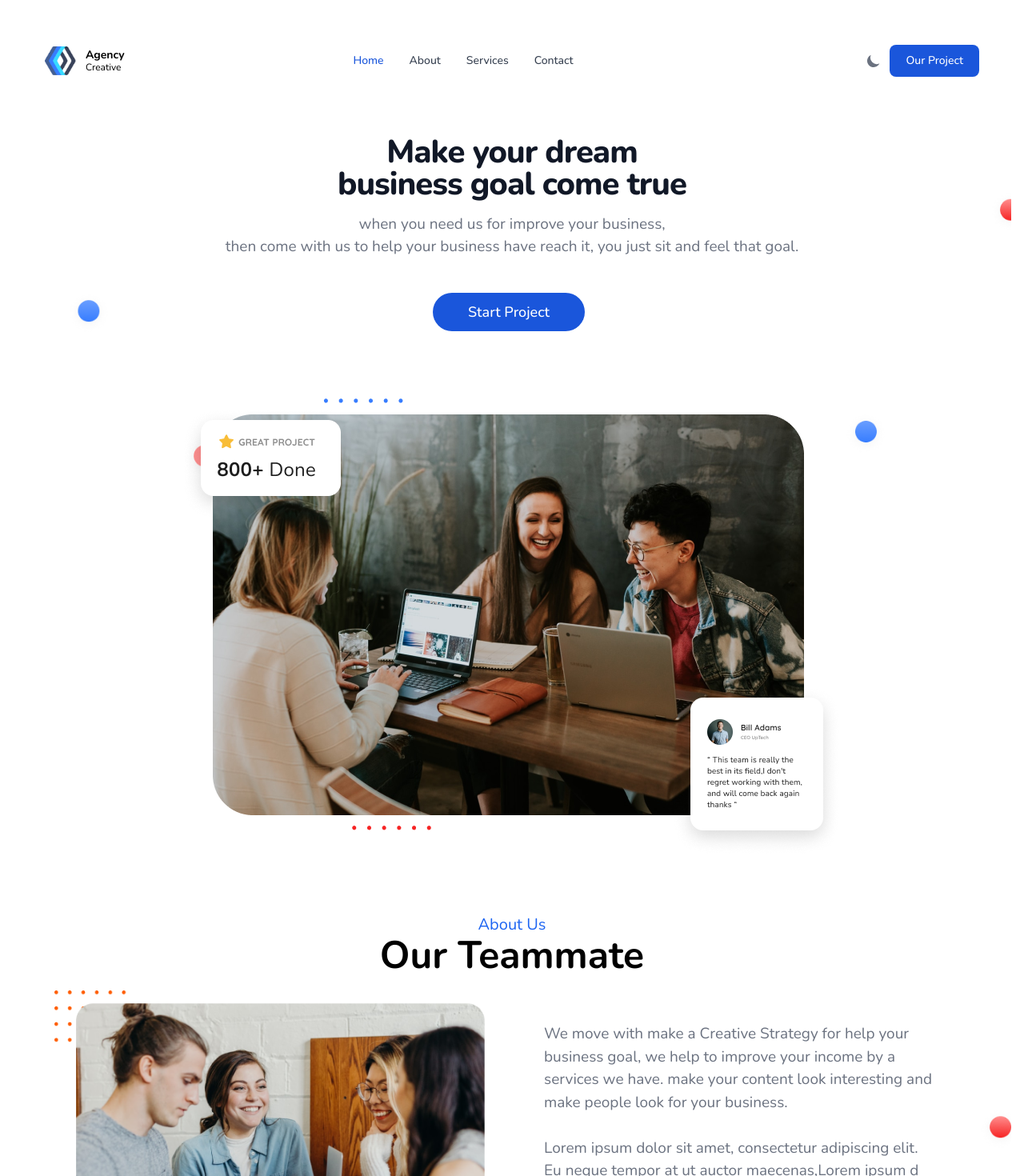
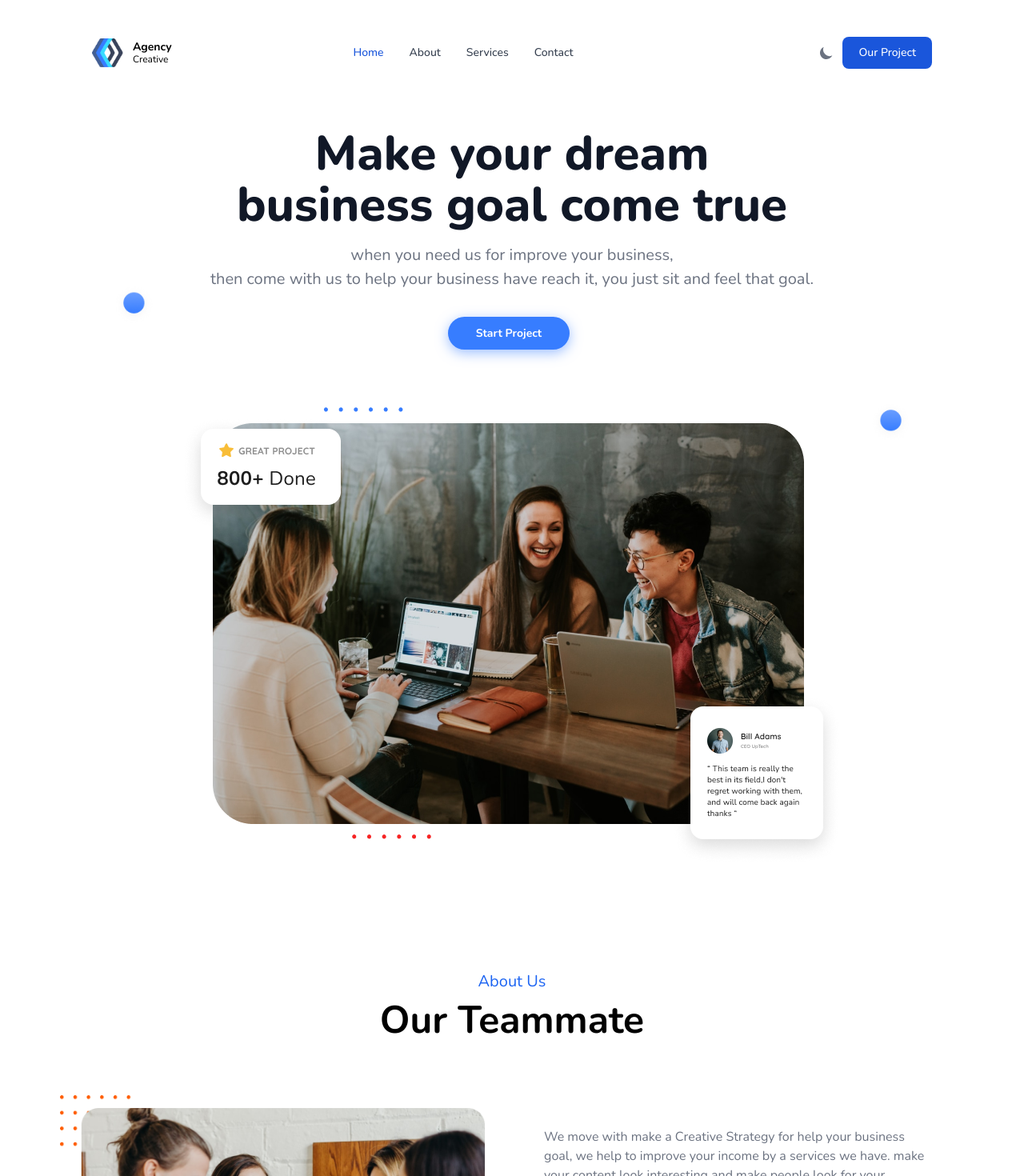
Before and after one commit to AlbertBislimi/react-project, a React (Create React App) app: page / in a window 1280 px wide. Shown: the top 1470 px of the page at 80% size. Built offline with nearby package versions, Linux system fonts and the light colour scheme.

Commit message:
small chaanges

```diff
--- a/src/App.jsx
+++ b/src/App.jsx
@@ -14,7 +14,7 @@ const App = () => {
       <>
 
 
-      <div className='overflow-x-hidden dark:bg-black container mx-auto px-4'>
+      <div className='overflow-x-hidden dark:bg-black container mx-auto px-[25px] lg:px-[75px]'>
       <div style={{ backgroundImage:`url(${bg})`,backgroundRepeat:"no-repeat",backgroundSize:"cover" }}>
       <Nav />
       <Header />
--- a/src/components/about/About.jsx
+++ b/src/components/about/About.jsx
@@ -4,10 +4,10 @@ import Aboutus from '../../assets/Aboutus.png';
 
 const About = () => {
   return (
-  <div id="about" className='w-full dark:bg-black'>
+  <div id="about" className='w-full flex flex-col items-start gap-[50px] mt-[100px] dark:bg-black'>
 
-      <div className='max-w-[1240px] mx-auto relative lg:py-10 lg:px-12 lg:h-50'>
-          <div className='mx-auto max-w-screen-xl text-center'>
+      {/* <div className='mx-auto relative lg:py-10 lg:px-12 lg:h-50'> */}
+          <div className='mx-auto flex flex-col justify-center gap-[10px] items-center text-center'>
               <h2 className="text-xl pt-8 text-blue-600 text-center dark:text-white">About Us</h2>
               <h3 className='text-3xl font-bold sm:text-5xl text-black text-center dark:text-white'>Our Teammate</h3>
           </div>
@@ -17,7 +17,7 @@ const About = () => {
               <div className="text-center mx-auto max-w-screen-xl lg:flex lg:mt-5 lg:p-100px lg:flex-col lg:justify-center lg:gap-y-6 px-5">
                 <p className='lg:text-left mb-2 text-left	text-gray-500 dark:text-white'>We move with make a Creative Strategy for help your business goal, we help to improve your income by a services we have. make your content look interesting and make people look for your business.<br/><br/> Lorem ipsum dolor sit amet, consectetur adipiscing elit. Eu neque tempor at ut auctor maecenas,Lorem ipsum d</p>
                 <div className="flex justify-center">
-                  <button type="button" className="mb-10 text-white bg-gradient-to-r from-blue-500 via-blue-600 to-blue-700 hover:bg-gradient-to-br focus:ring-4 focus:outline-none focus:ring-blue-300 dark:bg-white font-medium rounded-full text-sm px-5 py-2.5 text-center mt-5 w-[50%] lg:w-40">About Us</button>
+                  <button type="button" className="mb-10 text-white drop-shadow-blue bg-[#377DFF] hover:bg-gradient-to-br focus:ring-4 focus:outline-none focus:ring-blue-300 dark:bg-white font-medium rounded-full text-sm px-5 py-2.5 text-center mt-5 w-[50%] lg:w-40">About Us</button>
                   {/*<button type="button" className="mb-20 text-blue-700 hover:text-white border border-blue-700 hover:bg-blue-800 focus:ring-4 focus:outline-noneext-white dark:hover:bg-blue-600 dark:focus:ring-blue-800 font-medium rounded-full text-sm px-5 py-2.5 text-center mr-2 w-40"><div className="flex"><span><img src={playcircle} alt="play" className="mr-[4px]" /></span><span>Our Teammate</span></div></button>*/}
                 </div>
               </div>
@@ -31,7 +31,7 @@ const About = () => {
             </div>
 
           </div>
-      </div>
+      {/* </div> */}
   </div>
   );
 };
--- a/src/components/header/Header.jsx
+++ b/src/components/header/Header.jsx
@@ -6,14 +6,14 @@ const Header = () => {
   return (
     <div id="home" className="pt-[68px] px-4 mx-auto text-center dark:bg-black">
       <div className="">
-        <h1 className="mb-4 text-[28px] font-extrabold tracking-tight leading-none text-gray-900 dark:text-white">Make your dream <br/>
+        <h1 className="mb-4 text-[28px] font-extrabold leading-[38px] md:text-[40px] md:leading-[40px] lg:text-[60px] lg:leading-[64px] text-gray-900 dark:text-white">Make your dream <br/>
             business goal come true</h1>
-        <p className="mb-8 text-lg font-normal text-gray-500 lg:text-xl sm:px-16 xl:px-48 dark:text-white">when you need us for improve your business, <br/>
+        <p className="mb-8 text-[14px] lg:text-[20px] font-normal text-gray-500 dark:text-white">when you need us for improve your business, <br/>
             then come with us to help your business have reach it, you just sit and feel that goal.</p>
       </div>
         <div className="flex flex-col mb-8 lg:mb-16 space-y-4 sm:flex-row sm:justify-center sm:space-y-0 sm:space-x-4">
-            <a href="/#" className="inline-flex justify-center items-center py-3 px-5 text-base font-medium text-center text-white rounded-lg bg-primary-700 hover:bg-primary-800 focus:ring-4 focus:ring-primary-300 dark:focus:ring-primary-900">
-            <button type="button" className="text-white bg-blue-700 hover:bg-blue-800 focus:outline-none focus:ring-4 focus:ring-blue-300 font-medium rounded-full text-lg px-11 py-2.5 text-center mr-2 mb-2 dark:bg-white dark:text-black dark:hover:bg-gray-200">Start Project</button>
+            <a href="/#">
+            <button type="button" className="text-white drop-shadow-blue bg-[#377DFF] hover:bg-blue-800 focus:outline-none focus:ring-4 focus:ring-blue-300 font-[700] rounded-[24px] text-[14px] px-[35px] py-[10px] text-center mr-2 mb-2 dark:bg-white dark:text-black dark:hover:bg-gray-200">Start Project</button>
             </a>
         </div>
           <div>
--- a/src/components/nav/Nav.jsx
+++ b/src/components/nav/Nav.jsx
@@ -7,7 +7,7 @@ import DarkMode from '../darkMode/DarkMode';
 const Nav = () => {
   const [colorTheme, setTheme] = DarkMode();
   return (
-      <nav className="bg-white px-6 sm:px-[40px] pt-[50px] dark:bg-black transition duration-500">
+      <nav className="bg-white px-6 sm:px-[40px] pt-[40px] dark:bg-black transition duration-500">
         <div className="container flex flex-wrap justify-between items-center mx-auto">
           <a href="/#" className="flex items-center">
               <img src={LOGO} className="mr-3 h-6 sm:h-9" alt="Logo"/>
--- a/src/index.css
+++ b/src/index.css
@@ -9,12 +9,3 @@
         font-family: Nunito;
     }
 }
-
-h1 {
-    font-size: 40px !important;
-}
-
-p {
-    font-weight: 400 !important;
-    font-size: 19px !important;
-}
--- a/tailwind.config.js
+++ b/tailwind.config.js
@@ -8,7 +8,11 @@ module.exports = {
       nunito: ["Nunito", "sans-serif"]
     },
 
-    extend: {},
+    extend: {
+      dropShadow: {
+        'blue': '0px 4px 8px rgba(55, 125, 255, 0.5)',
+      }
+    },
   },
   plugins: [require('flowbite/plugin')],
 }
```
